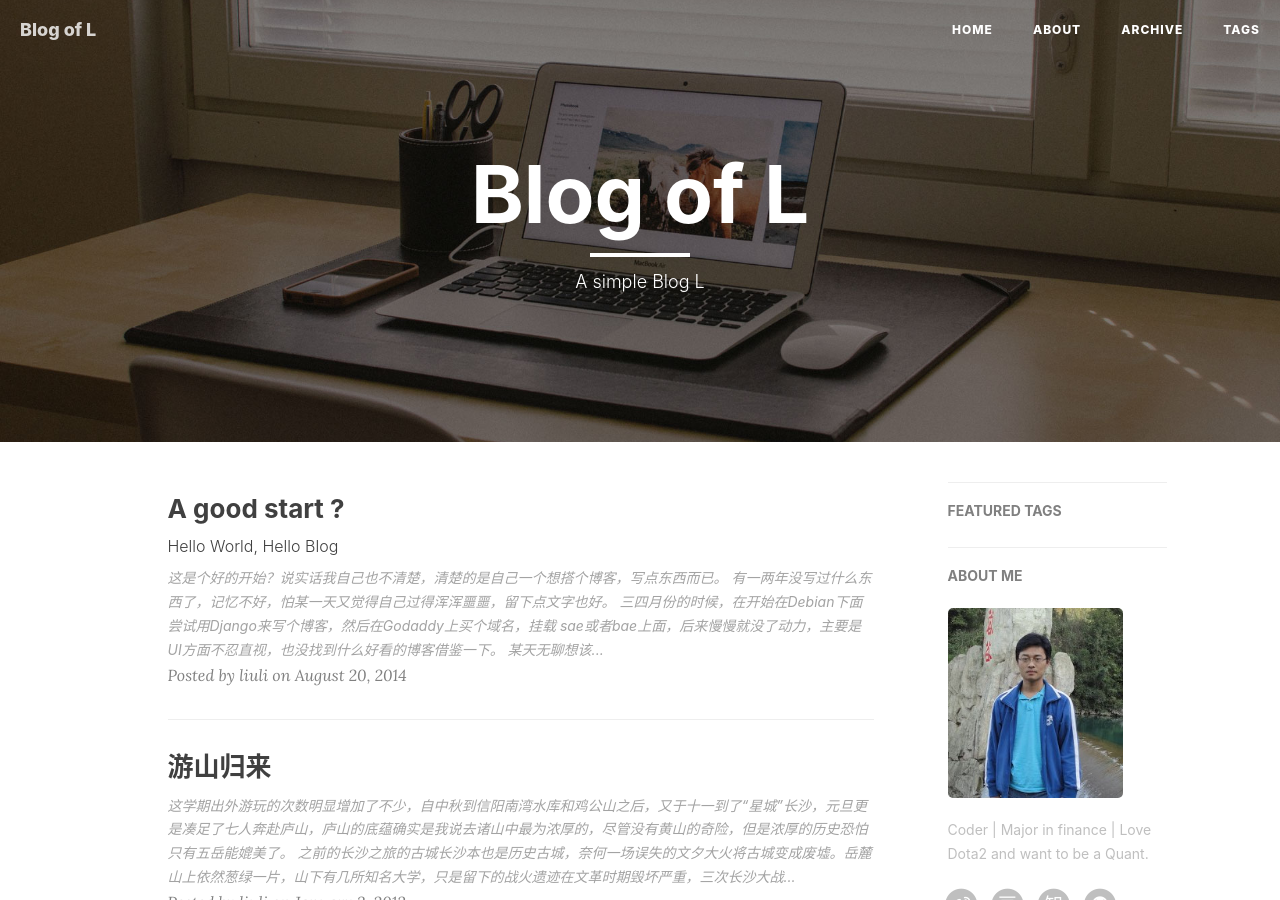
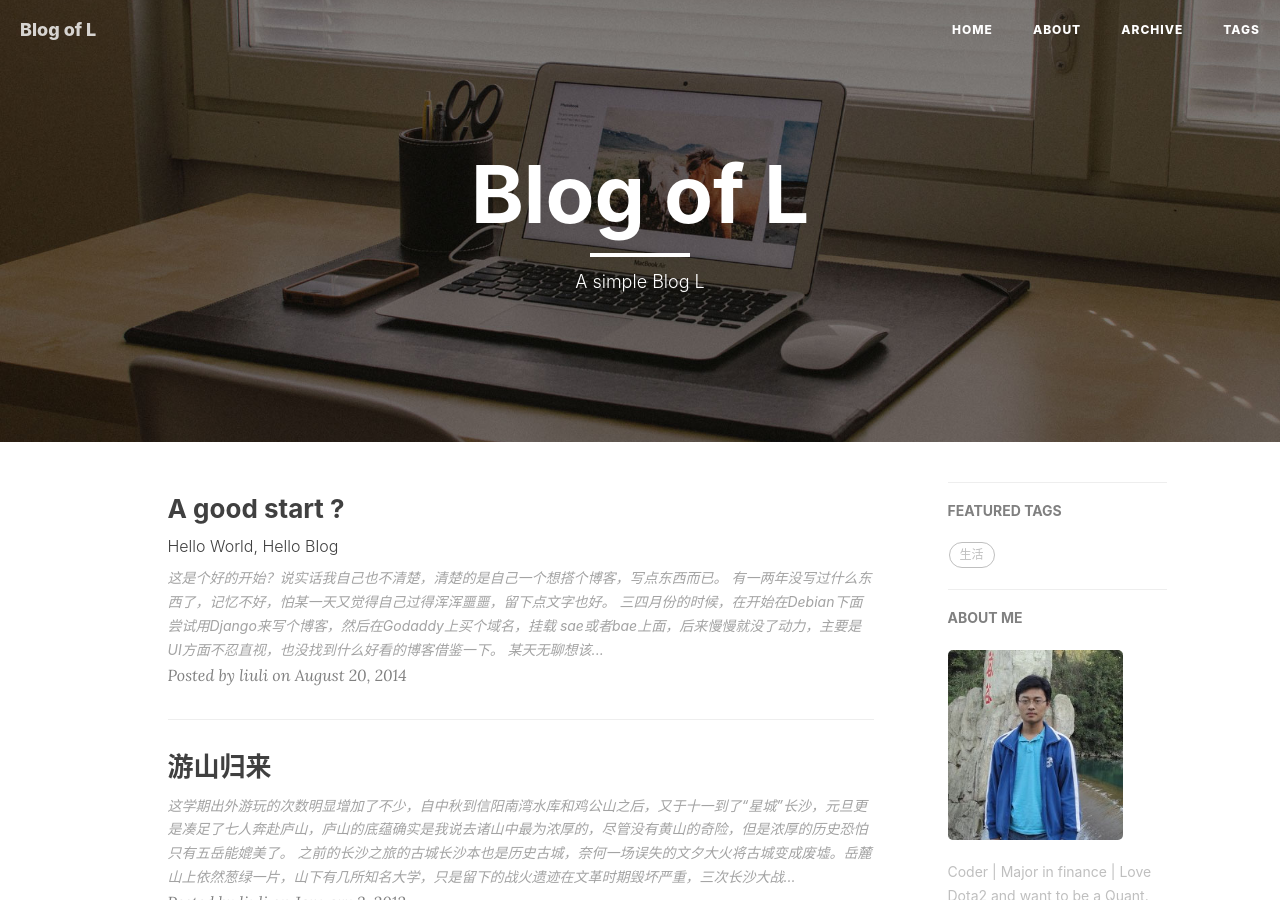
Before and after one commit to liuli1735/liuli1735.github.io, a Jekyll site: the page built from index.html, in a window 1280 px wide and 900 px high. Built offline with Jekyll 4.4.1, drawn with Linux system fonts in a browser that asks for light colours; nearby versions of some CDN libraries; the list of posts is cut into pages by our own code; comment, search, counter and statistics services are not loaded.

Commit message:
Revert "update"
This reverts commit 37d2400aa360beb02b72d6e8d7a710c3ba88755d.

```diff
--- a/_config.yml
+++ b/_config.yml
@@ -49,7 +49,7 @@
 
 # Featured Tags
 featured-tags: true                     # whether or not using Feature-Tags
-featured-condition-size: 10              # A tag will be featured if the size of it is more than this condition value
+featured-condition-size: 1              # A tag will be featured if the size of it is more than this condition value
 
 # Friends
 friends: [
```
